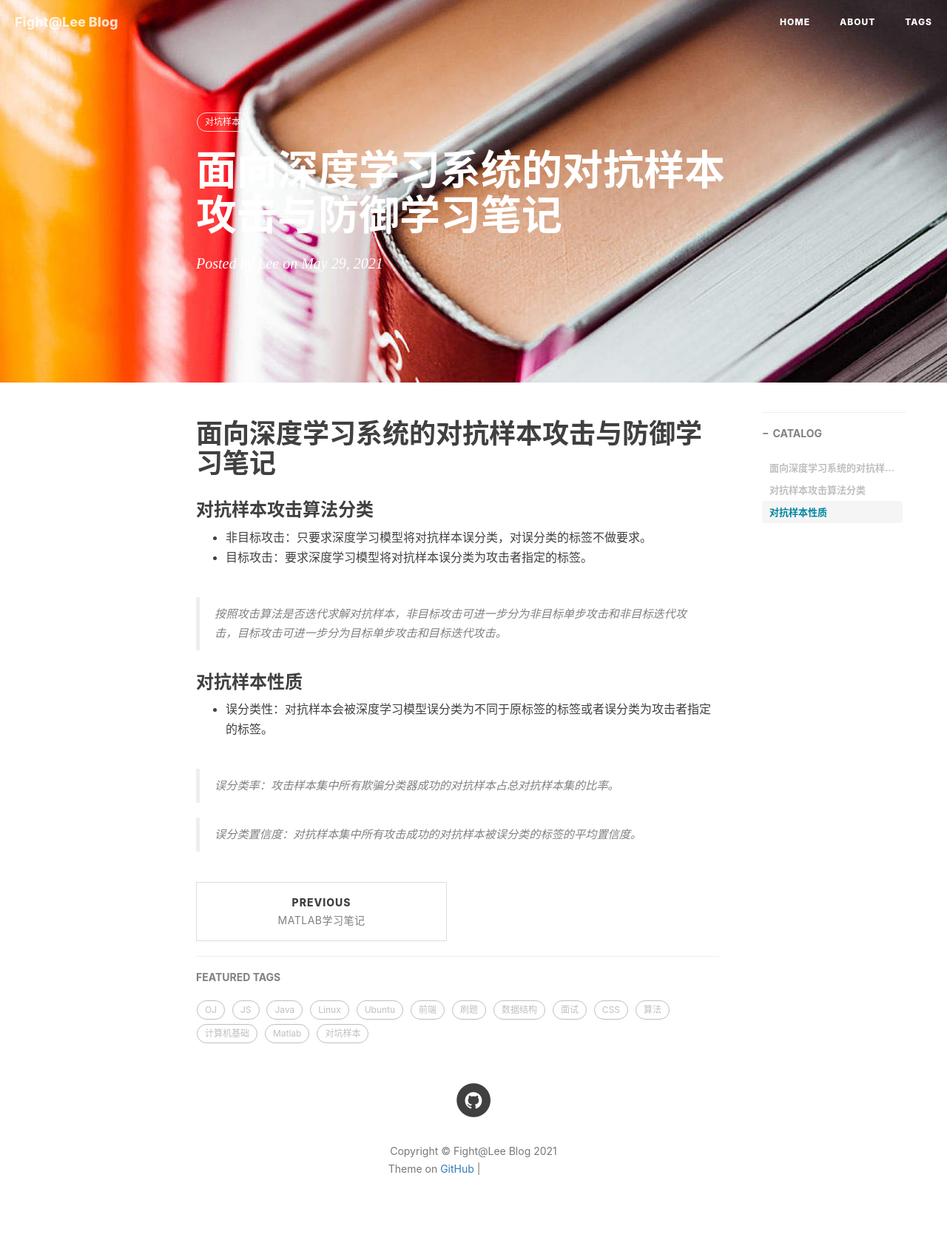
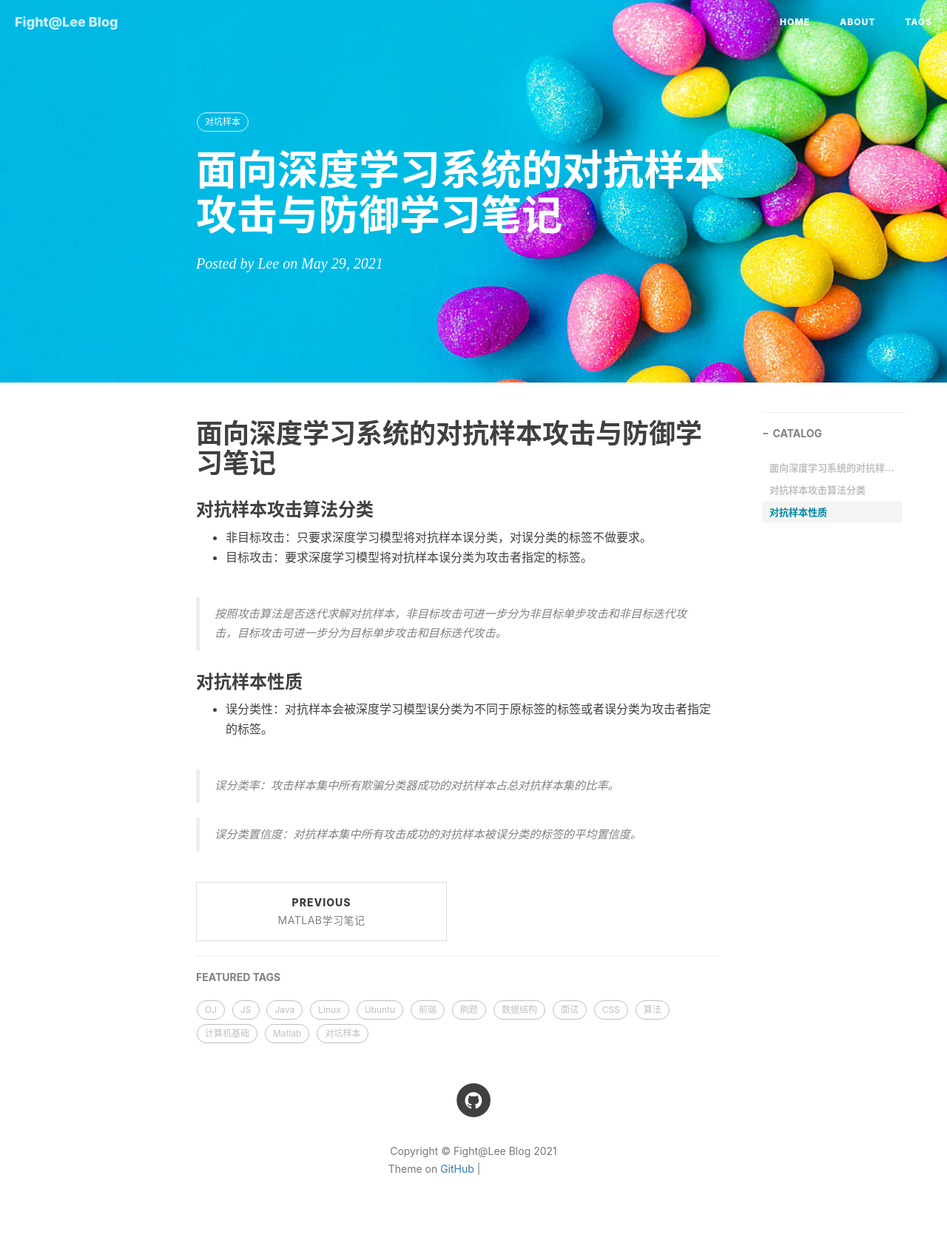
Before and after one commit to fightlee01/fightlee01.github.io, a Jekyll site: the page built from _posts/2021-5-29-面向深度学习系统的对抗样本攻击与防御.md, in a window 1280 px wide. Shown: the whole page at 74% size. Built offline with Jekyll 4.4.1, drawn with Linux system fonts in a browser that asks for light colours; nearby versions of some CDN libraries; comment, search, counter and statistics services are not loaded; grey boxes are pictures that could not be loaded.

Commit message:
'modify'

```diff
--- a/_posts/2021-5-29-面向深度学习系统的对抗样本攻击与防御.md
+++ b/_posts/2021-5-29-面向深度学习系统的对抗样本攻击与防御.md
@@ -3,7 +3,7 @@
 title:      面向深度学习系统的对抗样本攻击与防御学习笔记
 date:       2021-05-29
 author:     Lee
-header-img: img/post-bg-book.jpg
+header-img: img/post-bg-colorful-eggs.jpg
 catalog: true
 tags:
     - 对坑样本
```
